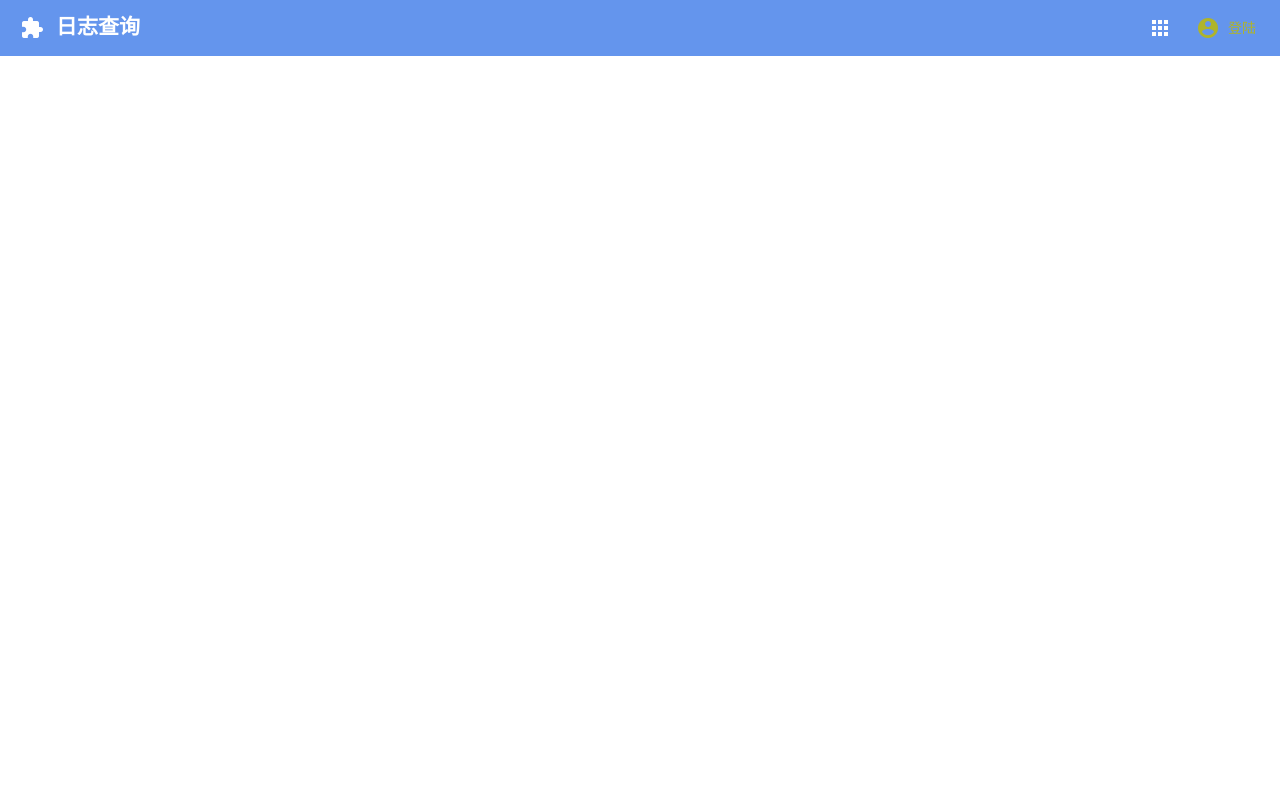
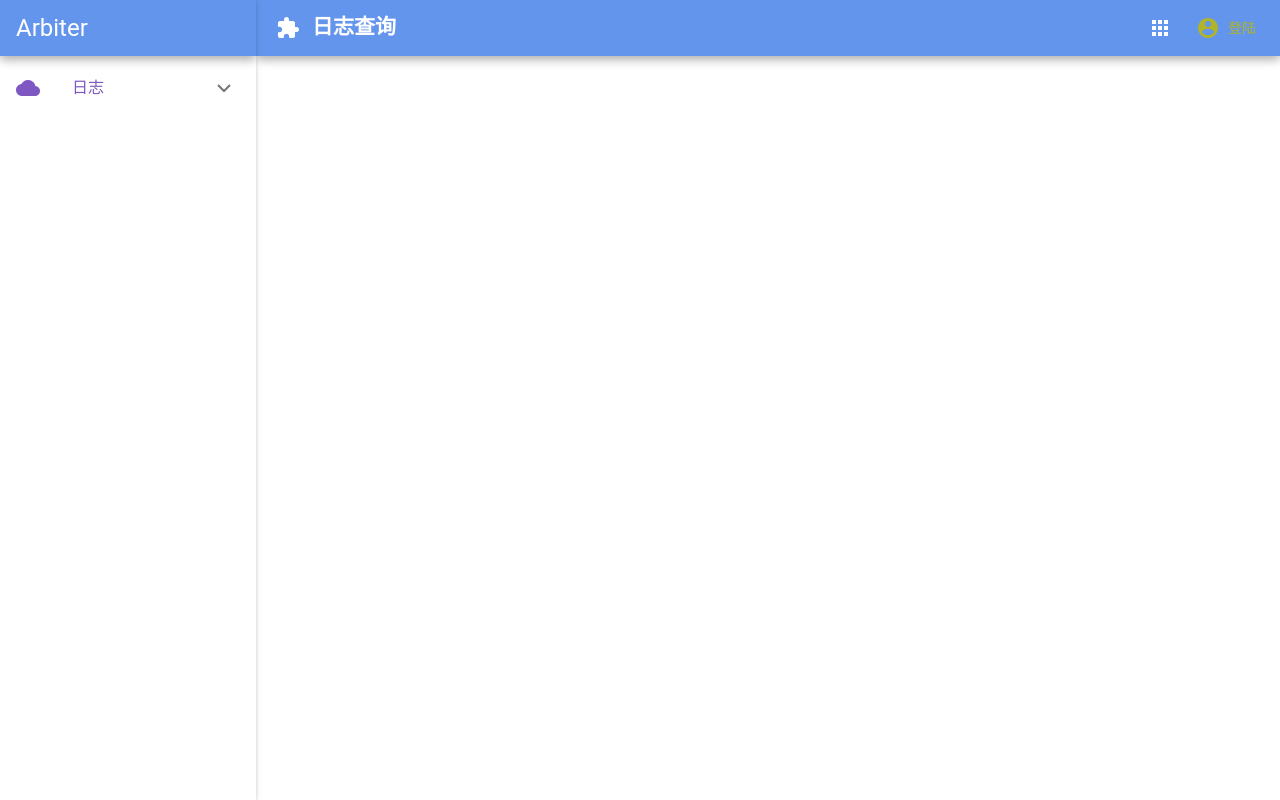
Before and after one commit to cuaFramework/cua-arbiter, a Django app: template arbiter-web/arbiter/wholog/templates/index.html in a window 1280 px wide. Run offline with Django 3.2, Linux system fonts and the light colour scheme; the template is opened without the code that fills it, so the values that code supplies are empty.

Commit message:
优化日志查询界面

```diff
--- a/arbiter-web/arbiter/static/arbiter/css/navbar.css
+++ b/arbiter-web/arbiter/static/arbiter/css/navbar.css
@@ -11,6 +11,13 @@
     margin-bottom: 0;
 }
 
+#arbiter-header {
+    position: fixed;
+    left: 256px;
+    right: 0;
+    top: 0;
+    width: auto;
+}
 #arbiter-navbar {
     position: fixed;
     left: 0;
--- a/arbiter-web/arbiter/static/arbiter/css/wholog/index.css
+++ b/arbiter-web/arbiter/static/arbiter/css/wholog/index.css
@@ -31,6 +31,18 @@ body {
  a:hover {
     font-size:120%;
  }
+
+ #history-log {
+    position: fixed;
+    left: 256px;
+    top: 60px;
+    right: 0;
+    width: auto;
+    bottom: 0;
+    overflow-y: auto;
+    size: 14px;
+    z-index: -1;
+}
 
 .log-dialog {
     max-height: 360px;
--- a/arbiter-web/arbiter/static/arbiter/js/wholog/app.js
+++ b/arbiter-web/arbiter/static/arbiter/js/wholog/app.js
@@ -1,13 +1,12 @@
 let app = new Vue({
     router,
     el: '#app', store,
-    data:{
-
-    },
+    data: {},
 
     /*组件集合*/
     components: {
-        'ArbiterHeader':ArbiterHeader,
-        'historyLog':historyLog,
+        'ArbiterHeader': ArbiterHeader,
+        'historyLog': historyLog,
+        'logSlide': logSlide,
     },
 });
--- /dev/null
+++ b/arbiter-web/arbiter/static/arbiter/js/wholog/component/log-slide.js
@@ -0,0 +1,29 @@
+//侧边菜单组件
+const logSlide = {
+    template: '#logSlide',
+    data() {
+        return {
+            open: true,
+            docked: true,
+            value: ""
+        }
+    },
+    mounted() {
+        let _this = this;
+        Event.$on('toggle-slide', function () {
+            _this.open = !_this.open;
+        });
+
+
+    },
+    methods: {
+        handleChange(val) {
+            this.value = val;
+        },
+
+        toggle() {
+            this.open = !this.open;
+        },
+
+    }
+};
--- /dev/null
+++ b/arbiter-web/arbiter/wholog/templates/component/log-slide.vue
@@ -0,0 +1,17 @@
+{% verbatim %}
+<template id="logSlide">
+    <div id="log-slide">
+        <mu-drawer :overlay="true" :z-depth="0" :open="open" :docked="docked" @close="toggle()">
+            <mu-appbar title="Arbiter" :z-depth="2"></mu-appbar>
+            <mu-list value="日志" @change="handleChange">
+                    <mu-list-item title="日志" value="日志" toggle-nested :open="false" >
+                        <mu-icon slot="left" value="wb_cloudy"></mu-icon>
+                        <mu-list-item slot="nested" value="历史日志"  title="历史日志" inset>
+                            <mu-icon slot="left" value="looks"></mu-icon>
+                        </mu-list-item>
+                    </mu-list-item>
+            </mu-list>
+        </mu-drawer>
+    </div>
+</template>
+{% endverbatim %}
--- a/arbiter-web/arbiter/wholog/templates/index.html
+++ b/arbiter-web/arbiter/wholog/templates/index.html
@@ -16,6 +16,7 @@
     <link type="text/css" rel="stylesheet" href="{% static 'arbiter/css/navbar.css' %}"/>
     <link rel="stylesheet" type="text/css" href="{% static 'arbiter/css/wholog/index.css' %}"/>
 
+
     {% block head %}
     {% endblock head %}
 </head>
@@ -33,7 +34,7 @@
     <arbiter-header></arbiter-header>
 
     <div id="root">
-
+        <log-slide></log-slide>
         <router-view name="historyLog"></router-view>
     </div>
 </div>
@@ -142,10 +143,10 @@
             <el-table :data="tableData" style="width: 100%">
                 <el-table-column label="用例名" width="180">
                     <template slot-scope="scope">
-                            <el-button @click.native.prevent="queryDetailData(scope.row.log_id)" type="text"
-                                       size="small">
-                                {{ scope.row.case_name }}
-                            </el-button>
+                        <el-button @click.native.prevent="queryDetailData(scope.row.log_id)" type="text"
+                                   size="small">
+                            {{ scope.row.case_name }}
+                        </el-button>
                     </template>
                 </el-table-column>
                 <el-table-column prop="author" label="执行人" width="180"></el-table-column>
@@ -171,11 +172,13 @@
 
 </template>
 {% endverbatim %}
+{% include "component/log-slide.vue" %}
 <script src="{% static 'arbiter/js/common/get-res.js' %}" type="text/javascript" charset="utf-8"></script>
 <script src="{% static 'arbiter/js/common/common.js' %}" type="text/javascript" charset="utf-8"></script>
 <script src="{% static 'arbiter/js/core/store.js' %}" type="text/javascript" charset="utf-8"></script>
 <script src="{% static 'arbiter/js/common/header-components.js' %}" type="text/javascript" charset="utf-8"></script>
 <script src="{% static 'arbiter/js/wholog/component/history-log.js' %}" type="text/javascript" charset="utf-8"></script>
+<script src="{% static 'arbiter/js/wholog/component/log-slide.js' %}" type="text/javascript" charset="utf-8"></script>
 <script src="{% static 'arbiter/js/wholog/route.js' %}" type="text/javascript" charset="utf-8"></script>
 <script src="{% static 'arbiter/js/wholog/app.js' %}" type="text/javascript" charset="utf-8"></script>
 </body>
```
Also changed, not shown: arbiter-web/arbiter/static/arbiter/css/index.css (+15 -11 lines).
